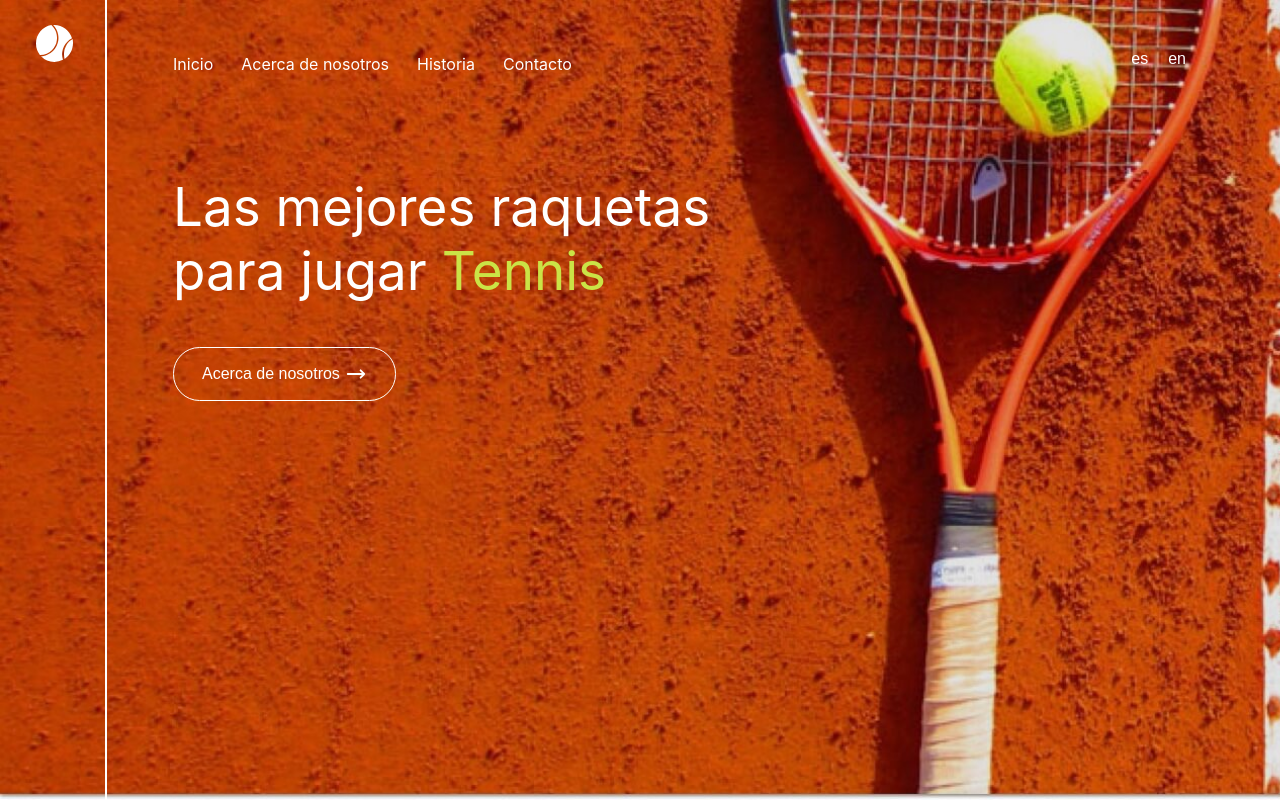
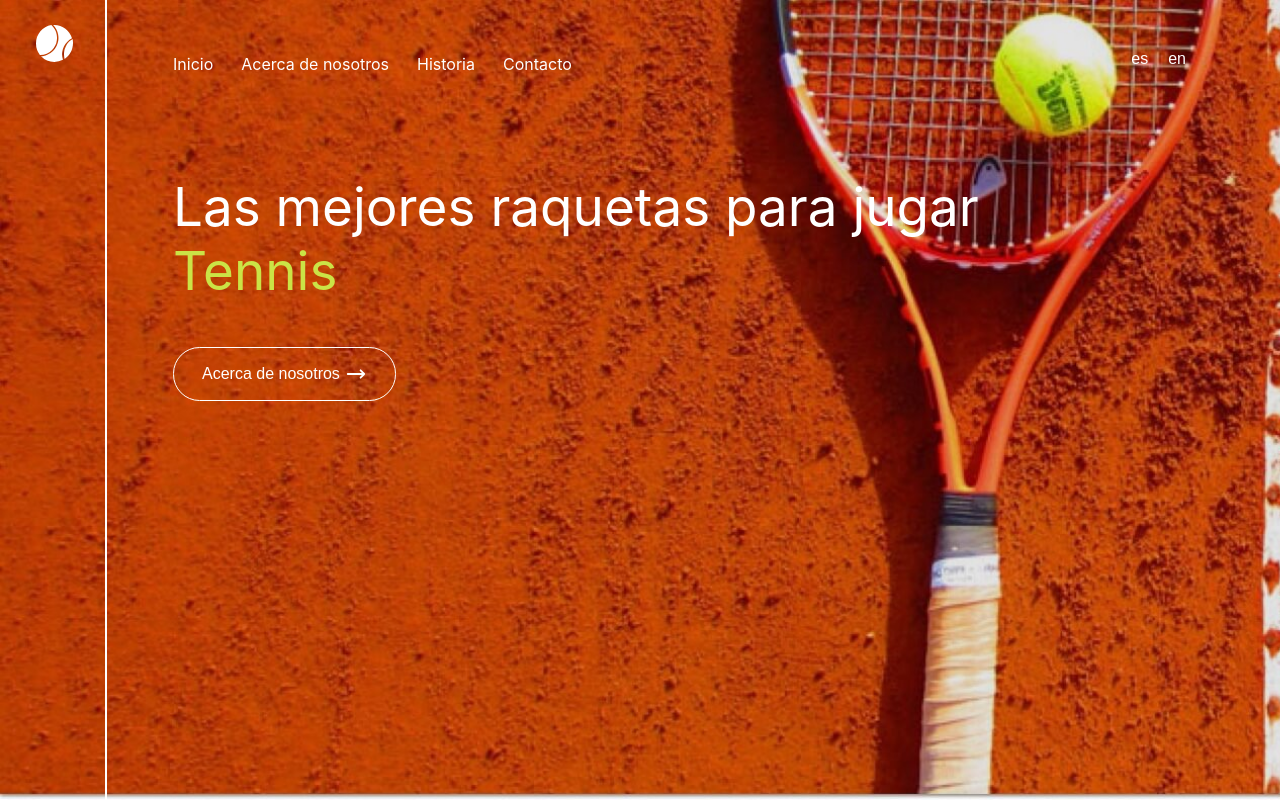
Before and after one commit to Memo56-FB/Las-mejores-raquetas, a React (Vite) app: page / in a window 1280 px wide. Built offline with nearby package versions, Linux system fonts and the light colour scheme.

Commit message:
📱feat: add responsive hero section

```diff
--- a/src/pages/Home/Home.scss
+++ b/src/pages/Home/Home.scss
@@ -7,8 +7,9 @@
   flex-direction: column;
   gap: 2rem;
   align-items: flex-start;
-  padding-left: 17.3rem;
-  padding-top: 17.5rem;
+  padding-top: 14rem;
+  padding-left: 3.6rem;
+  padding-right: 3.6rem;
   color: #FFF;
 
   &__line {
@@ -27,10 +28,9 @@
   }
 
   &__title {
-    font-size: 5.3rem;
+    font-size: 3.3rem;
     font-weight: 400;
     margin-bottom: 2.4rem;
-    width: 60%;
 
     span {
       color: var(--lima);
@@ -50,3 +50,15 @@
     }
   }
 }
+
+@media (min-width: 768px) {
+  .home__hero {
+    padding-left: 17.3rem;
+    padding-top: 17.5rem;
+
+    &__title {
+      font-size: 5.3rem;
+      width: 80%;
+    }
+  }
+}
```
